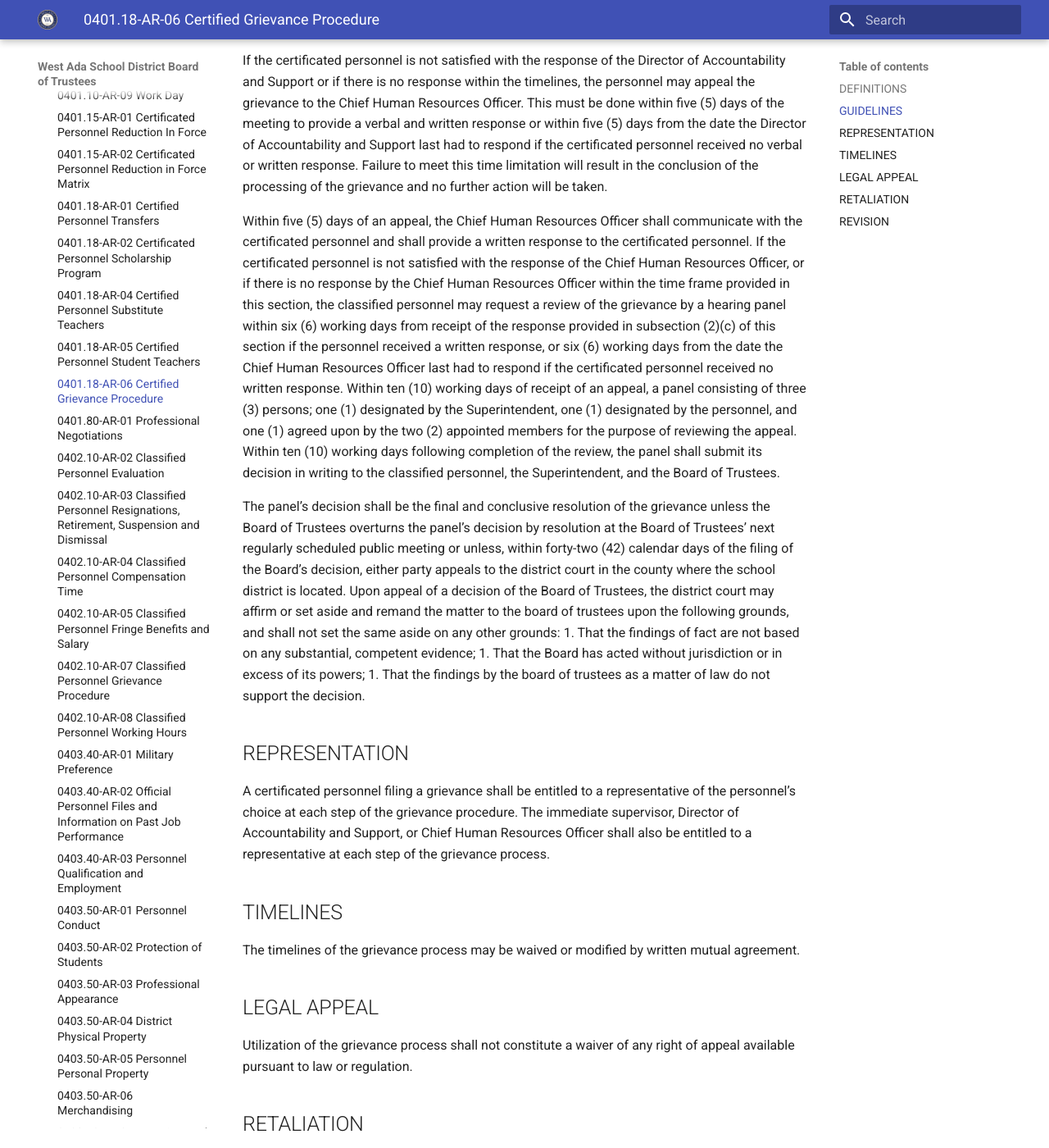
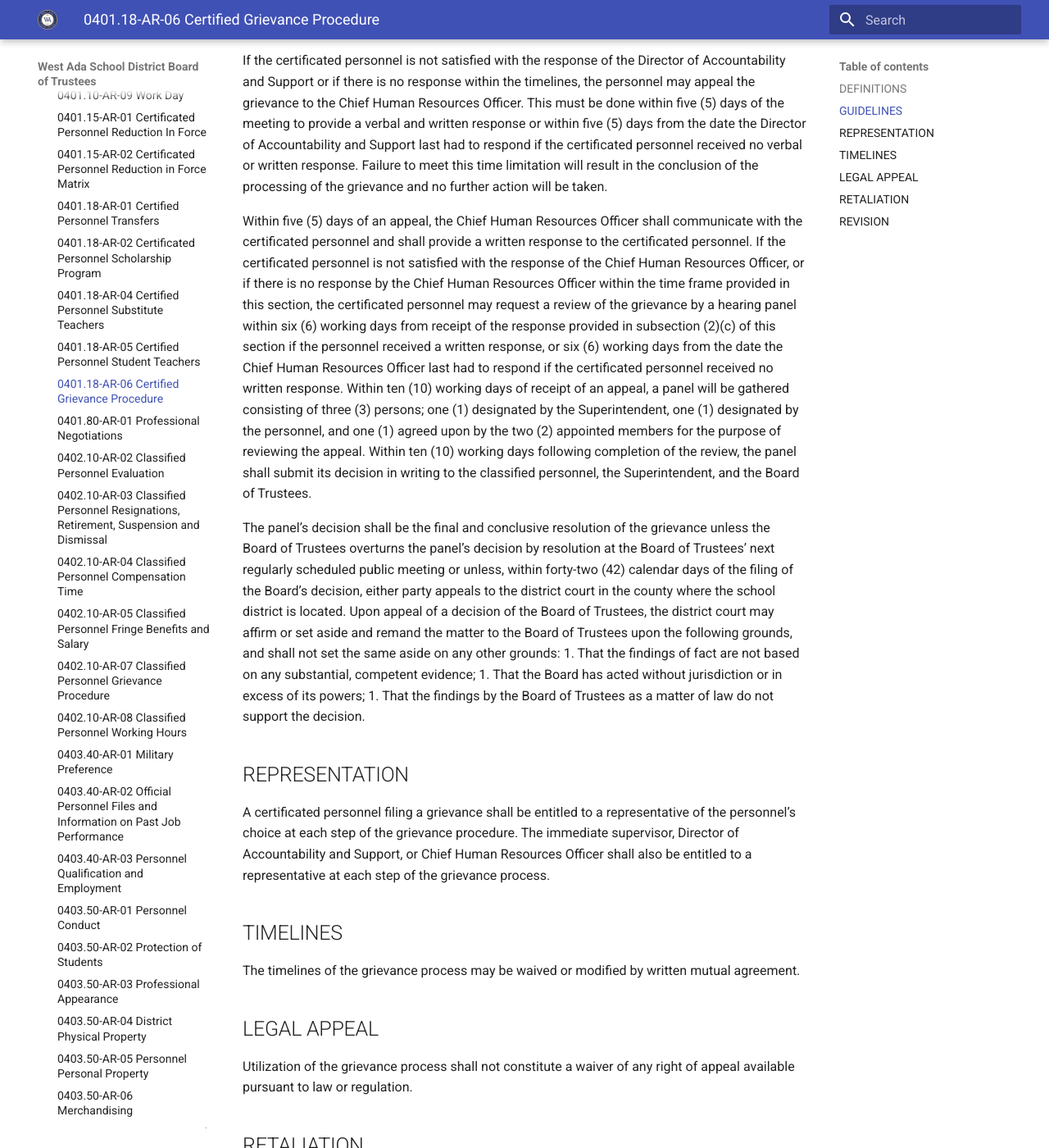
Before and after one commit to westada/section-400-hr-policy-review, an MkDocs documentation site: the page built from docs/regulations/0400-Staff/0401.18-AR-06.md, in a window 1280 px wide and 1400 px high, scrolled down 1188 px. Shown: the whole window at 82% size. Built offline with MkDocs 1.6.1 and Material for MkDocs 9.7.7, drawn with Linux system fonts in a browser that asks for light colours; some of the changed text lies outside the part shown.

Commit message:
Update 0401.18-AR-06.md
Made edits

```diff
--- a/docs/regulations/0400-Staff/0401.18-AR-06.md
+++ b/docs/regulations/0400-Staff/0401.18-AR-06.md
@@ -29,12 +29,12 @@ The Director of Accountability and Support shall review the written grievance wi
 
 If the certificated personnel is not satisfied with the response of the Director of Accountability and Support or if there is no response within the timelines, the personnel may appeal the grievance to the Chief Human Resources Officer. This must be done within five (5) days of the meeting to provide a verbal and written response or within five (5) days from the date the Director of Accountability and Support last had to respond if the certificated personnel received no verbal or written response. Failure to meet this time limitation will result in the conclusion of the processing of the grievance and no further action will be taken.
 
-Within five (5) days of an appeal, the Chief Human Resources Officer shall communicate with the certificated personnel and shall provide a written response to the certificated personnel. If the certificated personnel is not satisfied with the response of the Chief Human Resources Officer, or if there is no response by the Chief Human Resources Officer within the time frame provided in this section, the classified personnel may request a review of the grievance by a hearing panel within six (6) working days from receipt of the response provided in subsection (2)(c) of this section if the personnel received a written response, or six (6) working days from the date the Chief Human Resources Officer last had to respond if the certificated personnel received no written response. Within ten (10) working days of receipt of an appeal, a panel consisting of three (3) persons; one (1) designated by the Superintendent, one (1) designated by the personnel, and one (1) agreed upon by the two (2) appointed members for the purpose of reviewing the appeal. Within ten (10) working days following completion of the review, the panel shall submit its decision in writing to the classified personnel, the Superintendent, and the Board of Trustees.
+Within five (5) days of an appeal, the Chief Human Resources Officer shall communicate with the certificated personnel and shall provide a written response to the certificated personnel. If the certificated personnel is not satisfied with the response of the Chief Human Resources Officer, or if there is no response by the Chief Human Resources Officer within the time frame provided in this section, the certificated personnel may request a review of the grievance by a hearing panel within six (6) working days from receipt of the response provided in subsection (2)(c) of this section if the personnel received a written response, or six (6) working days from the date the Chief Human Resources Officer last had to respond if the certificated personnel received no written response. Within ten (10) working days of receipt of an appeal, a panel will be gathered consisting of three (3) persons; one (1) designated by the Superintendent, one (1) designated by the personnel, and one (1) agreed upon by the two (2) appointed members for the purpose of reviewing the appeal. Within ten (10) working days following completion of the review, the panel shall submit its decision in writing to the classified personnel, the Superintendent, and the Board of Trustees.
 
-The panel’s decision shall be the final and conclusive resolution of the grievance unless the Board of Trustees overturns the panel’s decision by resolution at the Board of Trustees’ next regularly scheduled public meeting or unless, within forty-two (42) calendar days of the filing of the Board’s decision, either party appeals to the district court in the county where the school district is located. Upon appeal of a decision of the Board of Trustees, the district court may affirm or set aside and remand the matter to the board of trustees upon the following grounds, and shall not set the same aside on any other grounds:
+The panel’s decision shall be the final and conclusive resolution of the grievance unless the Board of Trustees overturns the panel’s decision by resolution at the Board of Trustees’ next regularly scheduled public meeting or unless, within forty-two (42) calendar days of the filing of the Board’s decision, either party appeals to the district court in the county where the school district is located. Upon appeal of a decision of the Board of Trustees, the district court may affirm or set aside and remand the matter to the Board of Trustees upon the following grounds, and shall not set the same aside on any other grounds:
     1. That the findings of fact are not based on any substantial, competent evidence;
     1. That the Board has acted without jurisdiction or in excess of its powers;
-    1. That the findings by the board of trustees as a matter of law do not support the decision.
+    1. That the findings by the Board of Trustees as a matter of law do not support the decision.
 
 ## REPRESENTATION
 
```
Also changed, not shown: other parts of docs/regulations/0400-Staff/0401.18-AR-06.md (+1 -1 lines).
